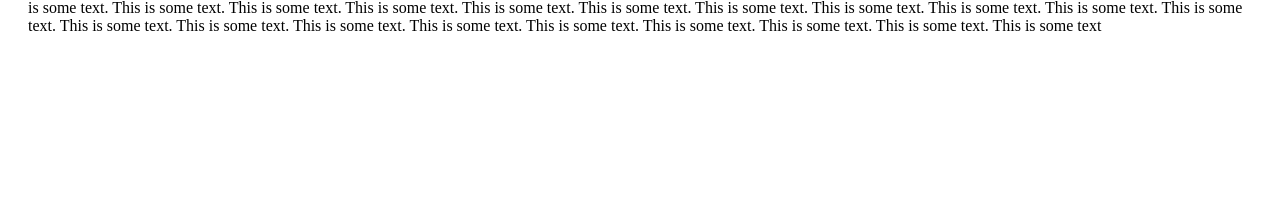
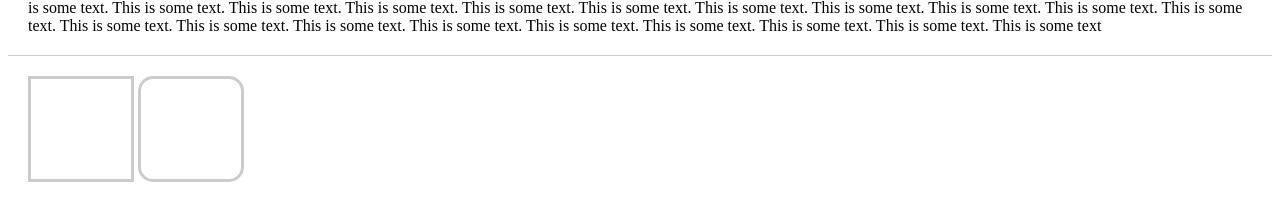
Before and after one commit to simonyang81/Practice-HTML, a plain HTML site: page index-css1.html in a window 1280 px wide. Shown: the part 599-813 px from the top of the page. Drawn offline with Linux system fonts and the light colour scheme.

Commit message:
border radius

```diff
--- a/index-css1.html
+++ b/index-css1.html
@@ -85,5 +85,11 @@
         This is some text. This is some text. This is some text
     </div>
 
+    <div class="div-border">
+        <div style="display: inline-block; width: 100px; height: 100px; border: 3px solid #CCCCCC"></div>
+        <div style="display: inline-block; width: 100px; height: 100px;
+        border: 3px solid #CCCCCC; border-radius: 15px"></div>
+    </div>
+
 </body>
 </html>
```
